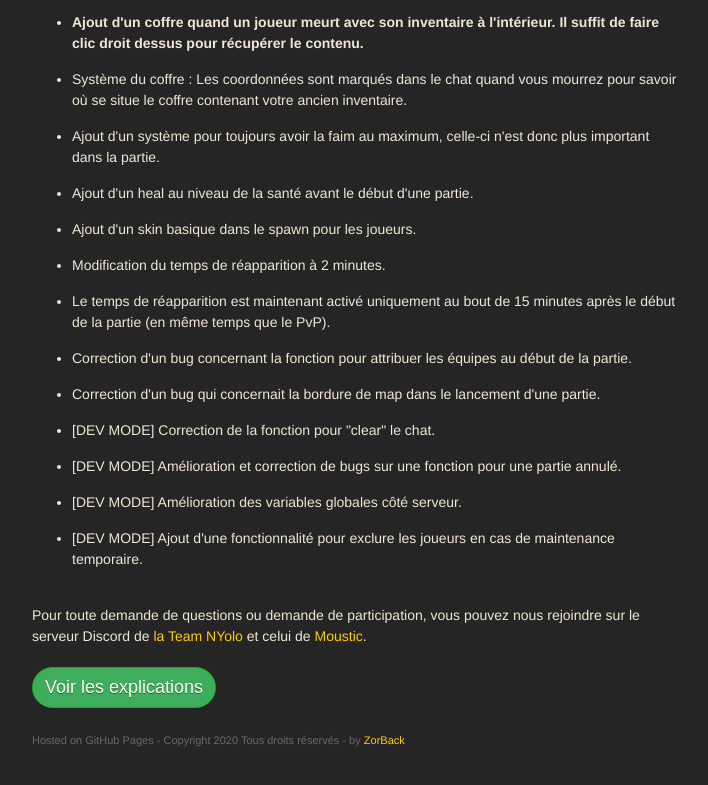
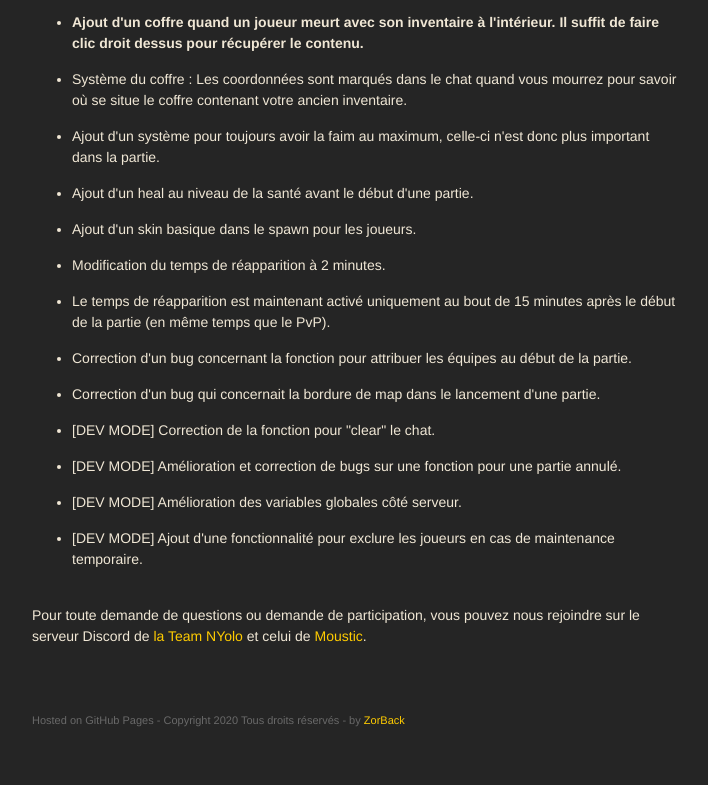
Before and after one commit to zorback82/survivetoescape-website, a plain HTML site: page changelogv2.html in a window 1280 px wide. Shown: the part 667-1452 px from the top of the page, without its empty margins (283-991 px from the left). Drawn offline with nearby package versions, Linux system fonts and the light colour scheme; a web font is replaced by a local one.

Commit message:
Update changelogv2.html

```diff
--- a/changelogv2.html
+++ b/changelogv2.html
@@ -68,7 +68,6 @@
         </ul>
 <p style="margin-top: 35px;">Pour toute demande de questions ou demande de participation, vous pouvez nous rejoindre sur le serveur Discord de <a href="https://discord.gg/9CPMYfK" target="_blank">la Team NYolo</a> et celui de <a href="https://discord.gg/QqsPu2b" target="_blank">Moustic</a>.</p>
 
-<a href="https://bit.ly/explications-ste" target="_blank" class="buttonclassic1">Voir les explications</a>
 <br><br>
 
   <div id="title">
```
